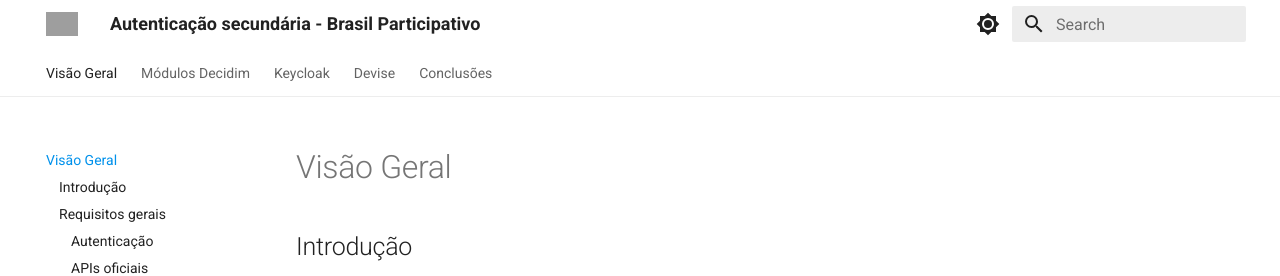
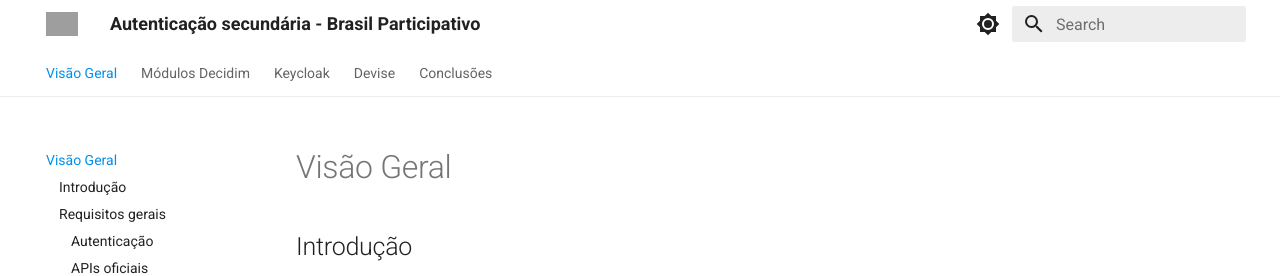
Before and after one commit to lappis-unb/documentacao2, an MkDocs documentation site: the page built from docs/index.md, in a window 1280 px wide. Shown: the top 276 px of the page. Built offline with MkDocs 1.6.1 and Material for MkDocs 9.7.7, drawn with Linux system fonts in a browser that asks for light colours; grey boxes are pictures that could not be loaded.

Commit message:
correção dos fluxos

```diff
--- a/docs/styles/extra.css
+++ b/docs/styles/extra.css
@@ -4,3 +4,7 @@
   --md-typeset-a-color: var(--md-accent-fg-color) !important;
   --md-typeset-mark-color: var(--md-mermaid-node-bg-color);
 }
+
+.md-tabs__item.md-tabs__item--active {
+  color: var(--md-typeset-a-color);
+}
```
Also changed, not shown: docs/assets/images/fluxo-1.png, docs/assets/images/fluxo-2.png.
